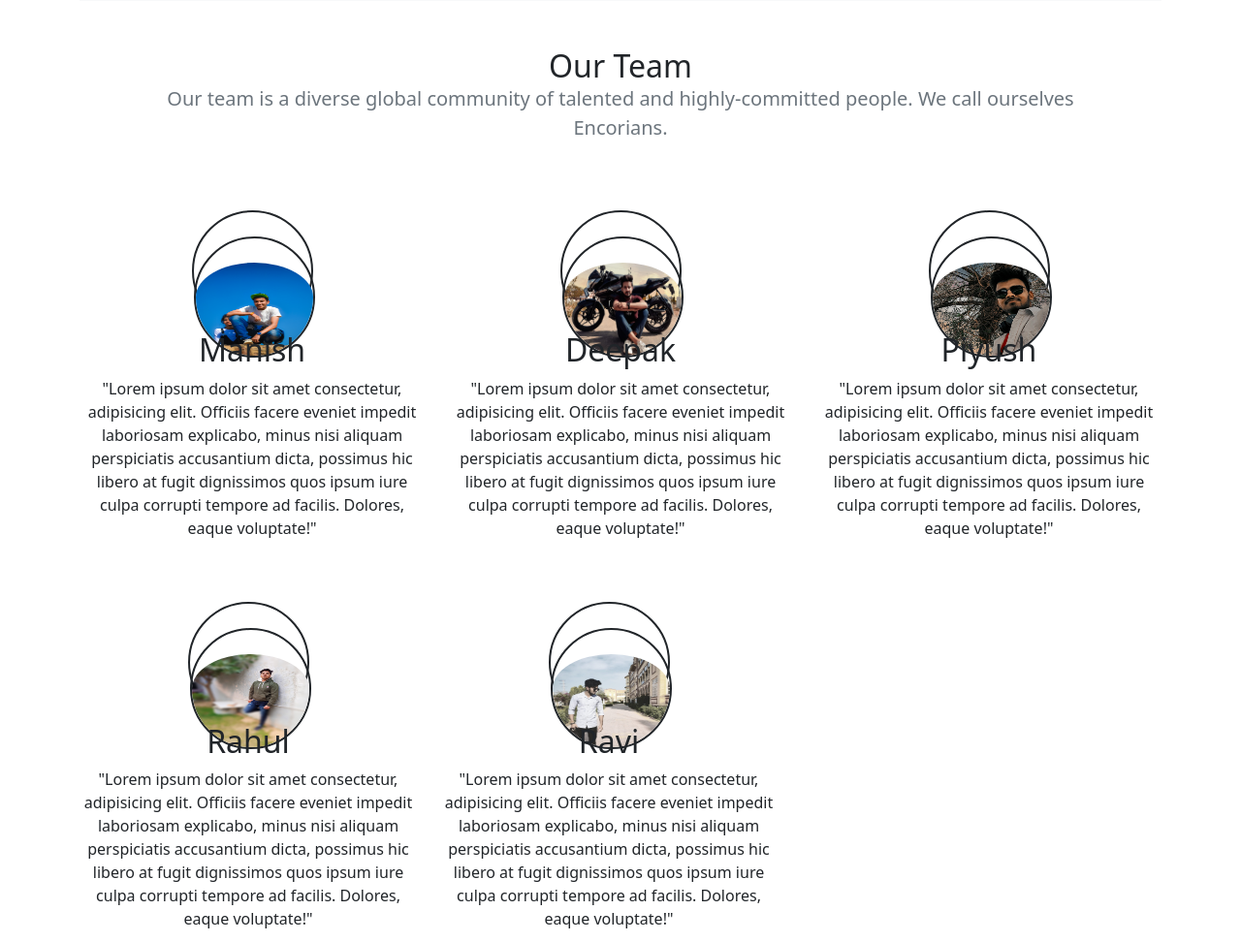
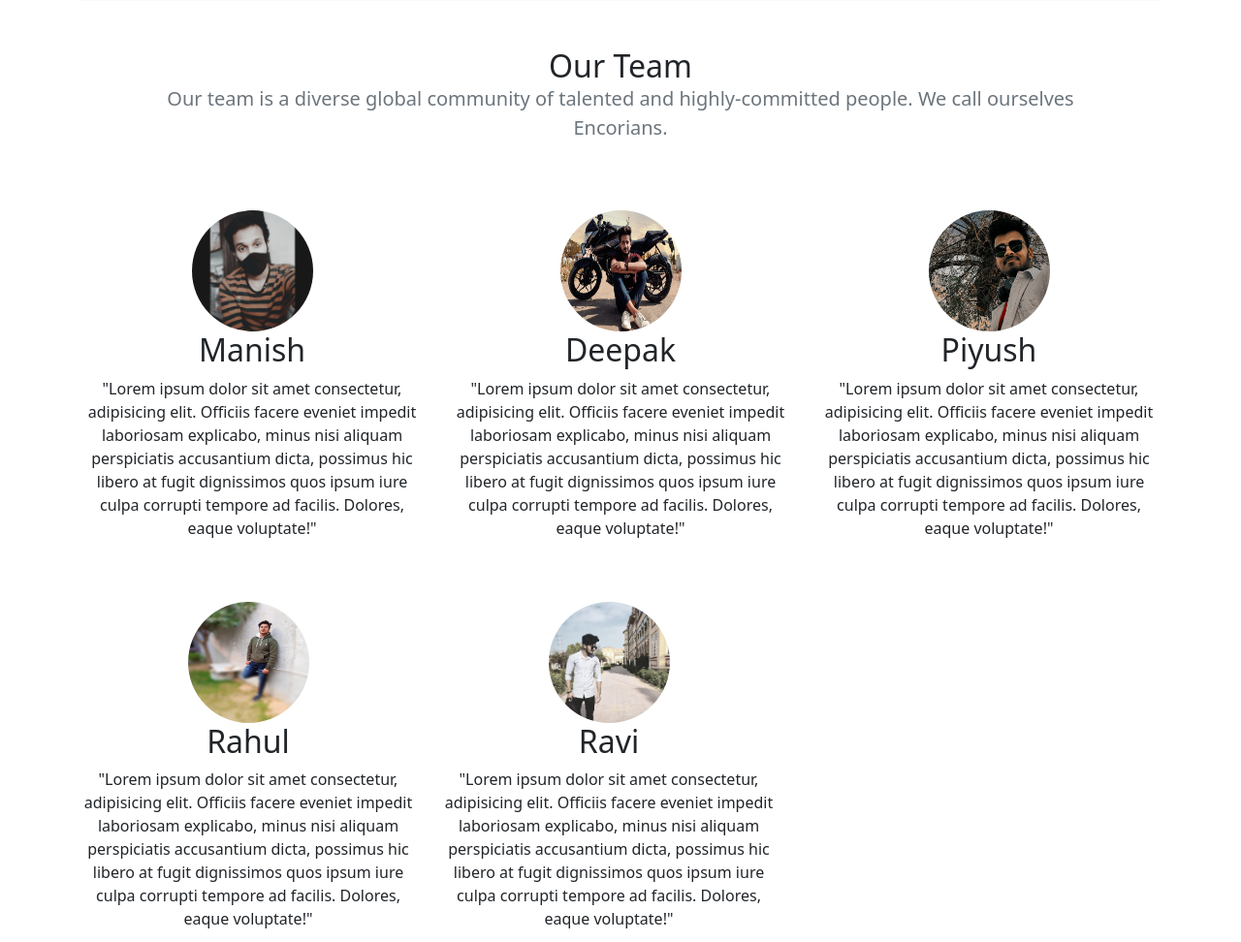
Before and after one commit to arvind-007/first_repository, a PHP site: page /first_repository/about.php in a window 1280 px wide. Shown: the part 820-1792 px from the top of the page at 97% size. Run offline with PHP 8.4, Linux system fonts and the light colour scheme; some libraries are stand-ins or nearby versions.

Commit message:
chane css home and about

```diff
--- a/public/content/about.php
+++ b/public/content/about.php
@@ -84,7 +84,7 @@
      <div class=" container marketing">
          <div class="row text-center mt-md-5">
              <div class="col-lg-4">
-                 <div class="circle fab fa-5x"> <img src="./img/Manish.JPG" class="circle" alt=""></div>
+                 <div> <img src="./img/Manish.JPG" class="circle1" alt=""></div>
                  <h2>Manish</h2>
                  <p>"Lorem ipsum dolor sit amet consectetur, adipisicing elit. Officiis facere eveniet impedit
                      laboriosam
@@ -93,7 +93,7 @@
                      quos ipsum iure culpa corrupti tempore ad facilis. Dolores, eaque voluptate!"</p>
              </div>
              <div class="col-lg-4">
-                 <div class="circle fab  fa-5x"><img src="./img/Deepak.jpeg" class="circle" alt=""></div>
+                 <div><img src="./img/Deepak.jpeg" class="circle1" alt=""></div>
                  <h2>Deepak</h2>
                  <p>"Lorem ipsum dolor sit amet consectetur, adipisicing elit. Officiis facere eveniet impedit
                      laboriosam
@@ -102,7 +102,7 @@
                      quos ipsum iure culpa corrupti tempore ad facilis. Dolores, eaque voluptate!"</p>
              </div>
              <div class="col-lg-4">
-                 <div class="circle fab  fa-5x"><img src="./img/Piyush.jpg" class="circle" alt=""></div>
+                 <div><img src="./img/Piyush.jpg" class="circle1" alt=""></div>
                  <h2>Piyush</h2>
                  <p>"Lorem ipsum dolor sit amet consectetur, adipisicing elit. Officiis facere eveniet impedit
                      laboriosam
@@ -112,7 +112,7 @@
              </div>
              <div class="row text-center mt-md-5">
                  <div class="col-lg-4">
-                     <div class="circle fab  fa-5x"><img src="./img/Rahul.jpg" class="circle" alt=""></div>
+                     <div><img src="./img/Rahul.jpg" class="circle1" alt=""></div>
                      <h2>Rahul</h2>
                      <p>"Lorem ipsum dolor sit amet consectetur, adipisicing elit. Officiis facere eveniet impedit
                          laboriosam
@@ -121,7 +121,7 @@
                          quos ipsum iure culpa corrupti tempore ad facilis. Dolores, eaque voluptate!"</p>
                  </div>
                  <div class="col-lg-4">
-                     <div class="circle fab  fa-5x"><img src="./img/ravi.jpeg" class="circle" alt=""></div>
+                     <div><img src="./img/ravi.jpeg" class="circle1" alt=""></div>
                      <h2>Ravi</h2>
                      <p>"Lorem ipsum dolor sit amet consectetur, adipisicing elit. Officiis facere eveniet impedit
                          laboriosam
--- a/public/css/style.css
+++ b/public/css/style.css
@@ -18,7 +18,6 @@
  /* home page */
 
  .circle {
-     list-style-type: none;
      width: 125px;
      height: 125px;
      border: 2px solid;
@@ -129,6 +128,12 @@ a {
     }
   }
 
+  .circle1{
+    width: 125px;
+    height: 125px;
+    border-radius: 100%;
+}
+
   .me-md-3 {
     margin-right: 1rem!important;
     margin-left: 1rem!important;
```
Also changed, not shown: public/img/Manish.JPG.
